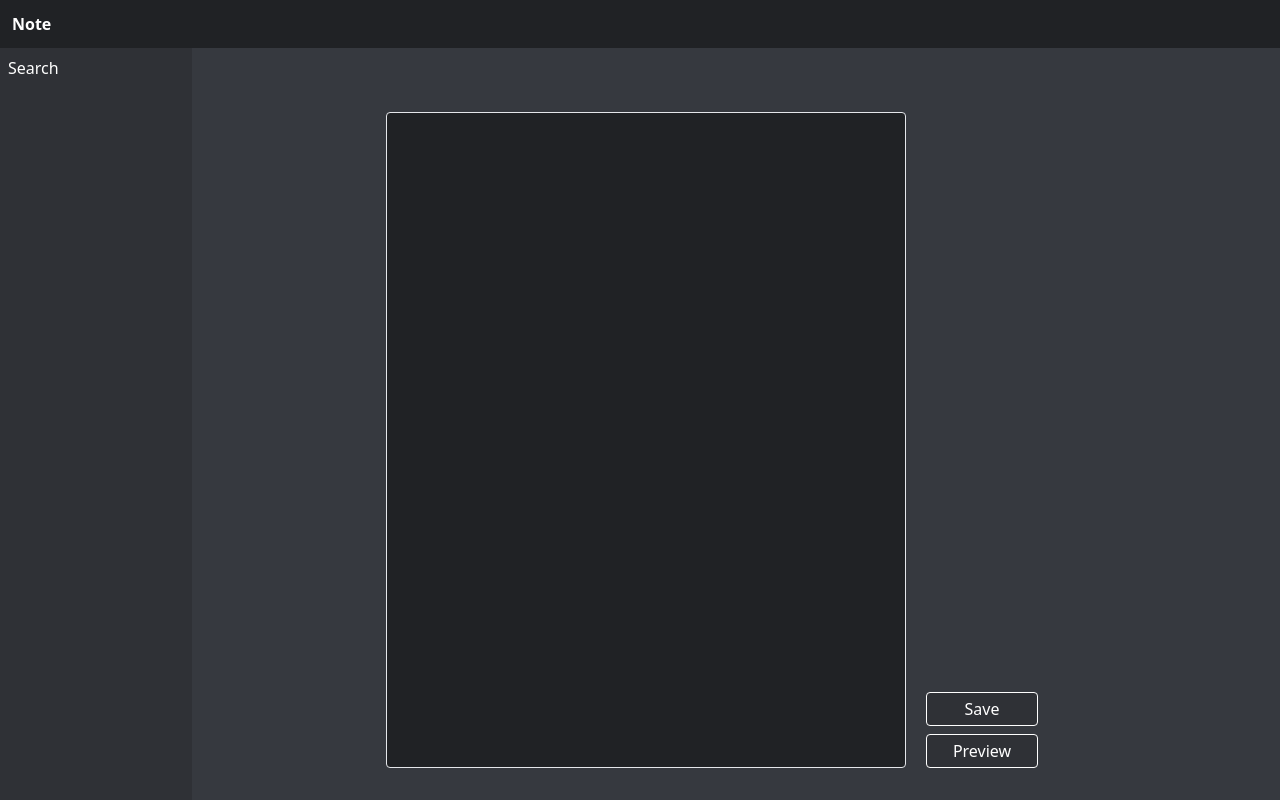
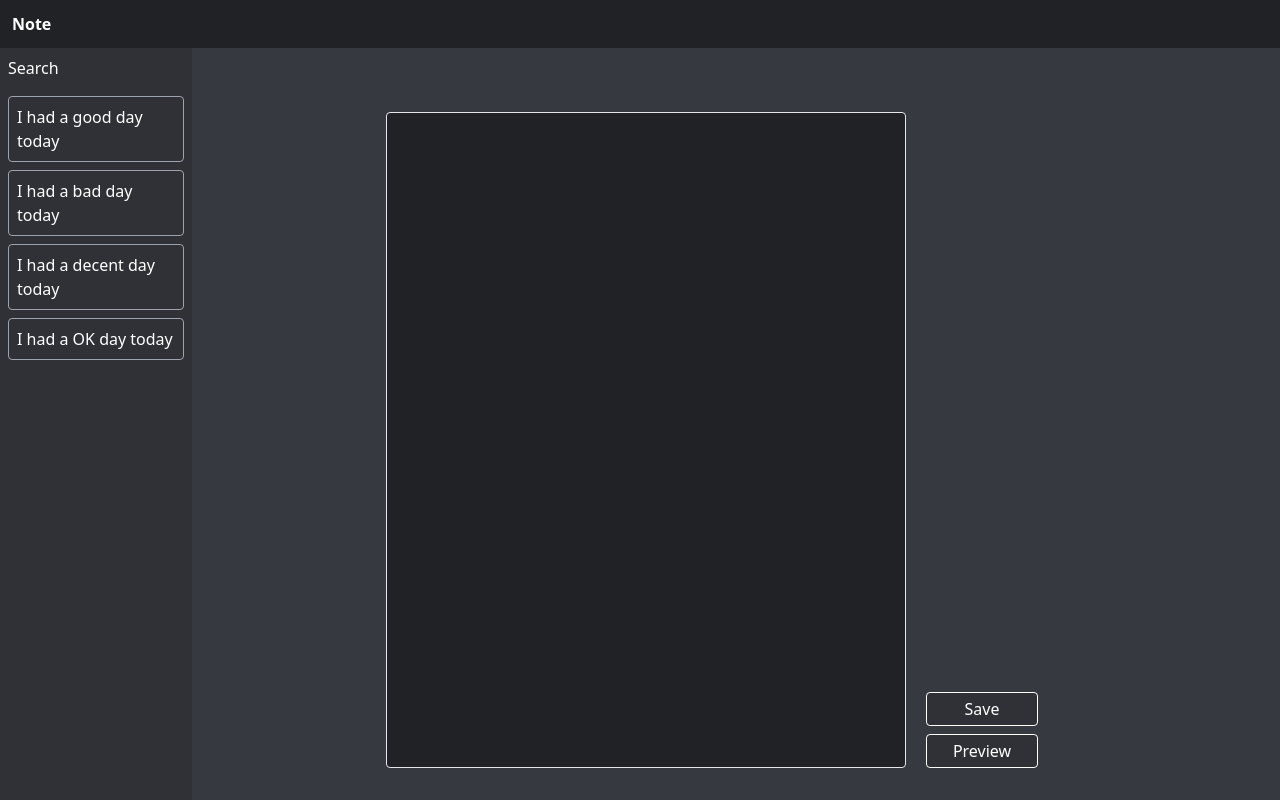
Before and after one commit to AyjayJr/note_taker, a Next.js app: page / in a window 1280 px wide. Built offline with nearby package versions, Linux system fonts and the light colour scheme.

Commit message:
created prototype note list component

```diff
--- a/components/NoteList.jsx
+++ b/components/NoteList.jsx
@@ -1,10 +1,25 @@
 import React from 'react'
-import { Link } from 'react-router-dom'
+
+const Note = ({ note }) => {
+  return (
+    <div className="border min-w-content  p-2 m-2 border-gray-400 rounded">
+      {note.content}
+    </div>
+  )
+}
 
 const NoteList = ({ notes }) => {
+  let noteList = [
+    { id: Math.random(), content: "I had a good day today" },
+    { id: Math.random(), content: "I had a bad day today" },
+    { id: Math.random(), content: "I had a decent day today" },
+    { id: Math.random(), content: "I had a OK day today" }
+  ]
+
 	return (
-		<div>
-		</div>
+    <>
+    { noteList.map((n) => <Note note={n} />)}
+    </>
 	)
 }
 
--- a/components/Sidebar.jsx
+++ b/components/Sidebar.jsx
@@ -1,5 +1,6 @@
 'use client'
 
+import NoteList from '@/components/NoteList'
 import { useState } from 'react'
 
 const Sidebar = () => {
@@ -8,7 +9,7 @@ const Sidebar = () => {
 			<button className='p-2 text-white hover:text-gray-400 transition-colors'>
 			  Search
 			</button>
-			{/* content  */}
+      <NoteList />
 		</aside>
 	)
 }
```
Also changed, not shown: 1 other file (tests, documents, lock files or other folders).
